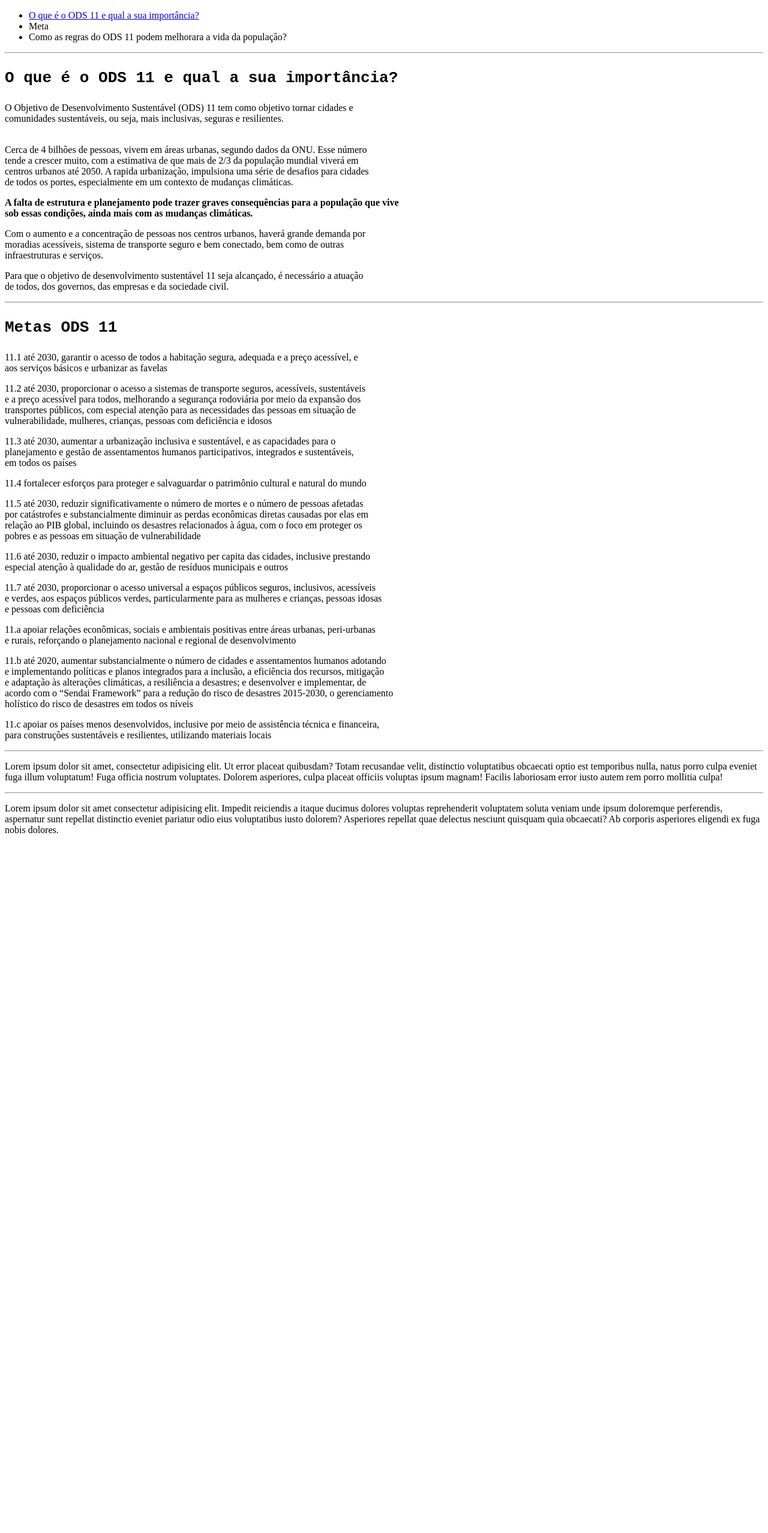
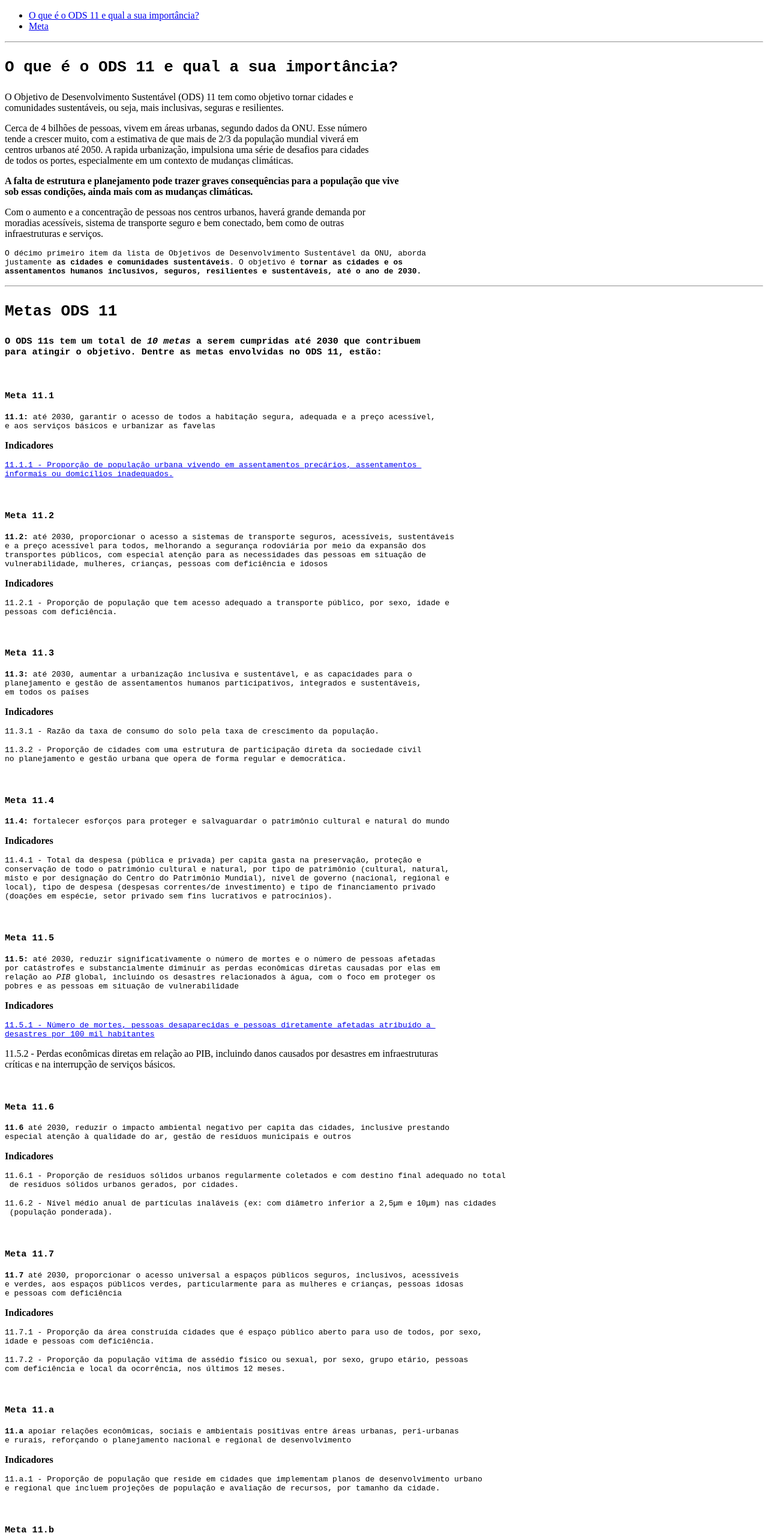
Before and after one commit to kauarsantoss/Germinapedia, a plain HTML site: page Downloads/Wikipedia - Copia/index.html in a window 1280 px wide. Shown: the part 244-2800 px from the top of the page at 60% size. Before the commit the page ends 1653 px from the top, so only its background shows below. Drawn offline with Linux system fonts and the light colour scheme.

Commit message:
Finalizado

```diff
--- a/Downloads/Wikipedia - Copia/index.html
+++ b/Downloads/Wikipedia - Copia/index.html
@@ -6,47 +6,87 @@
     <title>Germinapédia</title>
     <link rel="shortcut icon" type="imagex/png" href="imagem/ODS11.png">
   </head>
-  <body></body>
+  <body>
       <h1><pre>Objetivo de Desenvolvimento Sustentável 11</pre></h1>
       <h2><pre>Entenda o ODS 11 e a sua importância para <br>o bem-estar social</pre></h2>
       <p><pre><strong>Objetivos de Desenvolvimento Sustentável trata-se de uma agenda global composta por <br>17 objetivos e 169 metas aprovada em 2015 por todos os Estados-membros da ONU. O <br>objetivo geral é alcançar um futuro melhor e mais sustentável para todos até 2030.</strong></pre></p>
       <br><img src="imagem/ODS11.png">
       <ul>
         <li><a href="#tp1">O que é o ODS 11 e qual a sua importância?</a></li>
-      <li>Meta</li>
-      <li>Como as regras do ODS 11 podem melhorara a vida da população?</li>
+        <li><a href="#metas">Meta</a></li>
       </ul>
       <hr>
       <h1 id="tp1"><pre>O que é o <strong>ODS 11</strong> e qual a sua importância?</pre></h1>
       <p>O Objetivo de Desenvolvimento Sustentável (ODS) 11 tem como objetivo tornar cidades e <br>comunidades sustentáveis, ou seja, mais inclusivas, seguras e resilientes.</p>
-      <p><br>Cerca de 4 bilhões de pessoas, vivem em áreas urbanas, segundo dados da ONU. Esse número <br>tende a crescer muito, com a estimativa de que mais de 2/3 da população mundial viverá em <br>centros urbanos até 2050. A rapida urbanização, impulsiona uma série de desafios para cidades <br>de todos os portes, especialmente em um contexto de mudanças climáticas.</p>
+        <p>Cerca de 4 bilhões de pessoas, vivem em áreas urbanas, segundo dados da ONU. Esse número <br>tende a crescer muito, com a estimativa de que mais de 2/3 da população mundial viverá em <br>centros urbanos até 2050. A rapida urbanização, impulsiona uma série de desafios para cidades <br>de todos os portes, especialmente em um contexto de mudanças climáticas.</p>
+        <p></p>
         <p><strong>A falta de estrutura e planejamento pode trazer graves consequências para a população que vive <br>sob essas condições, ainda mais com as mudanças climáticas.</strong></p>
         <p>Com o aumento e a concentração de pessoas nos centros urbanos, haverá grande demanda por <br>moradias acessíveis, sistema de transporte seguro e bem conectado, bem como de outras <br>infraestruturas e serviços.</p>
-      <p>Para que o objetivo de desenvolvimento sustentável 11 seja alcançado, é necessário a atuação <br>de todos, dos governos, das empresas e da sociedade civil.  </p>
+        <p><pre>O décimo primeiro item da lista de Objetivos de Desenvolvimento Sustentável da ONU, aborda <br>justamente <strong>as cidades e comunidades sustentáveis</strong>. O objetivo é <strong>tornar as cidades e os <br>assentamentos humanos inclusivos, seguros, resilientes e sustentáveis, até o ano de 2030.</strong></pre></p>
 
       <hr/>
 
-<h1><pre>Metas ODS 11</pre></h1>
-<p>11.1 até 2030, garantir o acesso de todos a habitação segura, adequada e a preço acessível, e <br>aos serviços básicos e urbanizar as favelas</p>
-<p> 11.2 até 2030, proporcionar o acesso a sistemas de transporte seguros, acessíveis, sustentáveis<br> e a preço acessível para todos, melhorando a segurança rodoviária por meio da expansão dos <br>transportes públicos, com especial atenção para as necessidades das pessoas em situação de <br>vulnerabilidade, mulheres, crianças, pessoas com deficiência e idosos
-<p>11.3 até 2030, aumentar a urbanização inclusiva e sustentável, e as capacidades para o <br>planejamento e gestão de assentamentos humanos participativos, integrados e sustentáveis, <br>em todos os países</p>
+      <h1 id="metas"><pre>Metas ODS 11</pre></h1>
 
-<p>11.4 fortalecer esforços para proteger e salvaguardar o patrimônio cultural e natural do mundo</p>
+      <h3><pre>O <strong>ODS 11</strong>s tem um total de <em>10 metas</em> a serem cumpridas até 2030 que contribuem<br>para atingir o objetivo. Dentre as metas envolvidas no ODS 11, estão:</pre></h3>
 
-<p>11.5 até 2030, reduzir significativamente o número de mortes e o número de pessoas afetadas <br>por catástrofes e substancialmente diminuir as perdas econômicas diretas causadas por elas em <br>relação ao PIB global, incluindo os desastres relacionados à água, com o foco em proteger os <br>pobres e as pessoas em situação de vulnerabilidade</p>
+      <br><h3><pre>Meta 11.1</pre></h3>
+      <p><pre><strong>11.1:</strong> até 2030, garantir o acesso de todos a habitação segura, adequada e a preço acessível, <br>e aos serviços básicos e urbanizar as favelas</pre></p>
+      <p><strong>Indicadores</strong></p>
+      <p><pre><a href="index2.html">11.1.1 - Proporção de população urbana vivendo em assentamentos precários, assentamentos <br>informais ou domicílios inadequados.</a></pre></p>
 
-<p>11.6 até 2030, reduzir o impacto ambiental negativo per capita das cidades, inclusive prestando <br>especial atenção à qualidade do ar, gestão de resíduos municipais e outros</p>
+      <br><h3><pre>Meta 11.2</pre></h3>
+      <p><pre><strong>11.2:</strong> até 2030, proporcionar o acesso a sistemas de transporte seguros, acessíveis, sustentáveis<br>e a preço acessível para todos, melhorando a segurança rodoviária por meio da expansão dos <br>transportes públicos, com especial atenção para as necessidades das pessoas em situação de <br>vulnerabilidade, mulheres, crianças, pessoas com deficiência e idosos</pre></p>
+      <p><strong>Indicadores</strong></p>
+      <p><pre>11.2.1 - Proporção de população que tem acesso adequado a transporte público, por sexo, idade e <br>pessoas com deficiência.</pre></p>
 
-<p>11.7 até 2030, proporcionar o acesso universal a espaços públicos seguros, inclusivos, acessíveis <br>e verdes, aos espaços públicos verdes, particularmente para as mulheres e crianças, pessoas idosas <br>e pessoas com deficiência</p>
 
-<p>11.a apoiar relações econômicas, sociais e ambientais positivas entre áreas urbanas, peri-urbanas<br>  e rurais, reforçando o planejamento nacional e regional de desenvolvimento</p>
+      <br><h3><pre>Meta 11.3</pre></h3>
+      <p><pre><strong>11.3:</strong> até 2030, aumentar a urbanização inclusiva e sustentável, e as capacidades para o <br>planejamento e gestão de assentamentos humanos participativos, integrados e sustentáveis, <br>em todos os países</pre></p>
+      <p><strong>Indicadores</strong></p>
+      <p><pre>11.3.1 - Razão da taxa de consumo do solo pela taxa de crescimento da população.</pre></p>
+      <p><pre>11.3.2 - Proporção de cidades com uma estrutura de participação direta da sociedade civil <br>no planejamento e gestão urbana que opera de forma regular e democrática.</pre></p>
 
-<p>11.b até 2020, aumentar substancialmente o número de cidades e assentamentos humanos adotando <br>e implementando políticas e planos integrados para a inclusão, a eficiência dos recursos, mitigação <br>e adaptação às alterações climáticas, a resiliência a desastres; e desenvolver e implementar, de <br>acordo com o “Sendai Framework” para a redução do risco de desastres 2015-2030, o gerenciamento <br>holístico do risco de desastres em todos os níveis</p>
+      <br><h3><pre>Meta 11.4</pre></h3>
+      <p><pre><strong>11.4:</strong> fortalecer esforços para proteger e salvaguardar o patrimônio cultural e natural do mundo</pre></p>
+      <p><strong>Indicadores</strong></p>
+      <p><pre>11.4.1 - Total da despesa (pública e privada) per capita gasta na preservação, proteção e <br>conservação de todo o património cultural e natural, por tipo de patrimônio (cultural, natural, <br>misto e por designação do Centro do Patrimônio Mundial), nível de governo (nacional, regional e <br>local), tipo de despesa (despesas correntes/de investimento) e tipo de financiamento privado <br>(doações em espécie, setor privado sem fins lucrativos e patrocínios).</pre></p>
 
-<p>11.c apoiar os países menos desenvolvidos, inclusive por meio de assistência técnica e financeira, <br>  para construções sustentáveis e resilientes, utilizando materiais locais</p>
+
+      <br><h3><pre>Meta 11.5</pre></h3>
+      <p><pre><strong>11.5:</strong> até 2030, reduzir significativamente o número de mortes e o número de pessoas afetadas <br>por catástrofes e substancialmente diminuir as perdas econômicas diretas causadas por elas em <br>relação ao <em>PIB</em> global, incluindo os desastres relacionados à água, com o foco em proteger os <br>pobres e as pessoas em situação de vulnerabilidade</pre></p>
+      <p><strong>Indicadores</strong></p>
+      <p><pre><a href="index3.html">11.5.1 - Número de mortes, pessoas desaparecidas e pessoas diretamente afetadas atribuído a <br>desastres por 100 mil habitantes</a></pre></p>
+      <p>11.5.2 - Perdas econômicas diretas em relação ao PIB, incluindo danos causados por desastres em infraestruturas <br>críticas e na interrupção de serviços básicos.</p>
+
+      <br><h3><pre>Meta 11.6</pre></h3>
+      <p><pre><strong>11.6</strong> até 2030, reduzir o impacto ambiental negativo per capita das cidades, inclusive prestando <br>especial atenção à qualidade do ar, gestão de resíduos municipais e outros</pre></p>
+      <p><strong>Indicadores</strong></p>
+      <p><pre>11.6.1 - Proporção de resíduos sólidos urbanos regularmente coletados e com destino final adequado no total<br> de resíduos sólidos urbanos gerados, por cidades.</pre></p>
+      <p><pre>11.6.2 - Nível médio anual de partículas inaláveis (ex: com diâmetro inferior a 2,5µm e 10µm) nas cidades<br> (população ponderada).</pre></p>
+
+      <br><h3><pre>Meta 11.7</pre></h3>
+      <p><pre><strong>11.7</strong> até 2030, proporcionar o acesso universal a espaços públicos seguros, inclusivos, acessíveis <br>e verdes, aos espaços públicos verdes, particularmente para as mulheres e crianças, pessoas idosas <br>e pessoas com deficiência</pre></p>
+      <p><strong>Indicadores</strong></p>
+      <p><pre>11.7.1 - Proporção da área construída cidades que é espaço público aberto para uso de todos, por sexo, <br>idade e pessoas com deficiência.</pre></p>
+      <p><pre>11.7.2 - Proporção da população vítima de assédio físico ou sexual, por sexo, grupo etário, pessoas <br>com deficiência e local da ocorrência, nos últimos 12 meses.</pre></p>
+
+      <br><h3><pre>Meta 11.a</pre></h3>
+      <p><pre><strong>11.a</strong> apoiar relações econômicas, sociais e ambientais positivas entre áreas urbanas, peri-urbanas<br>e rurais, reforçando o planejamento nacional e regional de desenvolvimento</pre></p>
+      <p><strong>Indicadores</strong></p>
+      <p><pre>11.a.1 - Proporção de população que reside em cidades que implementam planos de desenvolvimento urbano <br>e regional que incluem projeções de população e avaliação de recursos, por tamanho da cidade.</pre></p>
+
+      <br><h3><pre>Meta 11.b</pre></h3>
+      <p><pre><strong>11.b</strong> até 2020, aumentar substancialmente o número de cidades e assentamentos humanos adotando <br>e implementando políticas e planos integrados para a inclusão, a eficiência dos recursos, mitigação <br>e adaptação às alterações climáticas, a resiliência a desastres; e desenvolver e implementar, de <br>acordo com o “Sendai Framework” para a redução do risco de desastres 2015-2030, o gerenciamento <br>holístico do risco de desastres em todos os níveis</pre></p>
+      <p><strong>Indicadores</strong></p>
+      <p><pre>11.b.1 - Número de países que adotam e implementam estratégias nacionais de redução de risco de desastres<br> em linha com o Marco de Sendai para a Redução de Risco de Desastres 2015-2030.</pre></p>
+      <p><pre><a href="index4.html">11.b.2 - Proporção de governos locais que adotam e implementam estratégias locais de redução de risco de <br>desastres em linha com as estratégias nacionais de redução de risco  de desastres.</a></pre></p>
+
+      <br><h3><pre>Meta 11.c</pre></h3>
+      <p><pre><strong>11.c</strong> apoiar os países menos desenvolvidos, inclusive por meio de assistência técnica e financeira, <br>para construções sustentáveis e resilientes, utilizando materiais locais</pre></p>
+      <p><strong>Indicadores</strong></p>
+      <p><pre></pre></p>
       <hr/>
-<p>Lorem ipsum dolor sit amet, consectetur adipisicing elit. Ut error placeat quibusdam? Totam recusandae velit, distinctio voluptatibus obcaecati optio est temporibus nulla, natus porro culpa eveniet fuga illum voluptatum! Fuga officia nostrum voluptates. Dolorem asperiores, culpa placeat officiis voluptas ipsum magnam! Facilis laboriosam error iusto autem rem porro mollitia culpa!</p>
-<hr/>
-<p>Lorem ipsum dolor sit amet consectetur adipisicing elit. Impedit reiciendis a itaque ducimus dolores voluptas reprehenderit voluptatem soluta veniam unde ipsum doloremque perferendis, aspernatur sunt repellat distinctio eveniet pariatur odio eius voluptatibus iusto dolorem? Asperiores repellat quae delectus nesciunt quisquam quia obcaecati? Ab corporis asperiores eligendi ex fuga nobis dolores.</p>
+
   </body>
 </html>
```
Also changed, not shown: Downloads/Wikipedia - Copia/index2.html (added, +22 -0 lines), Downloads/Wikipedia - Copia/index3.html (added, +26 -0 lines), Downloads/Wikipedia - Copia/index4.html (added, +19 -0 lines), Downloads/Wikipedia - Copia/imagem/11,1.png (added), Downloads/Wikipedia - Copia/imagem/11,5.png (added), Downloads/Wikipedia - Copia/imagem/11,b2.png (added). Lines whose indentation alone changed are shown as unchanged.
